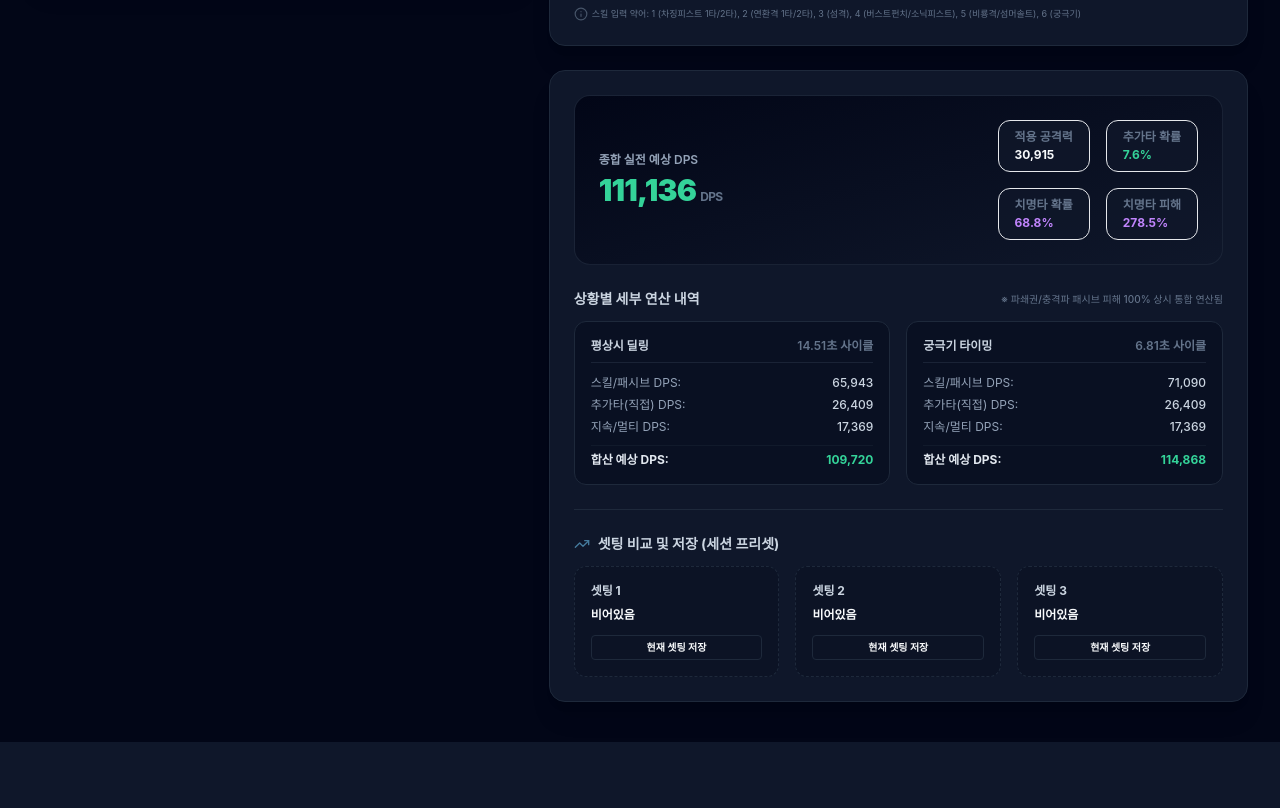
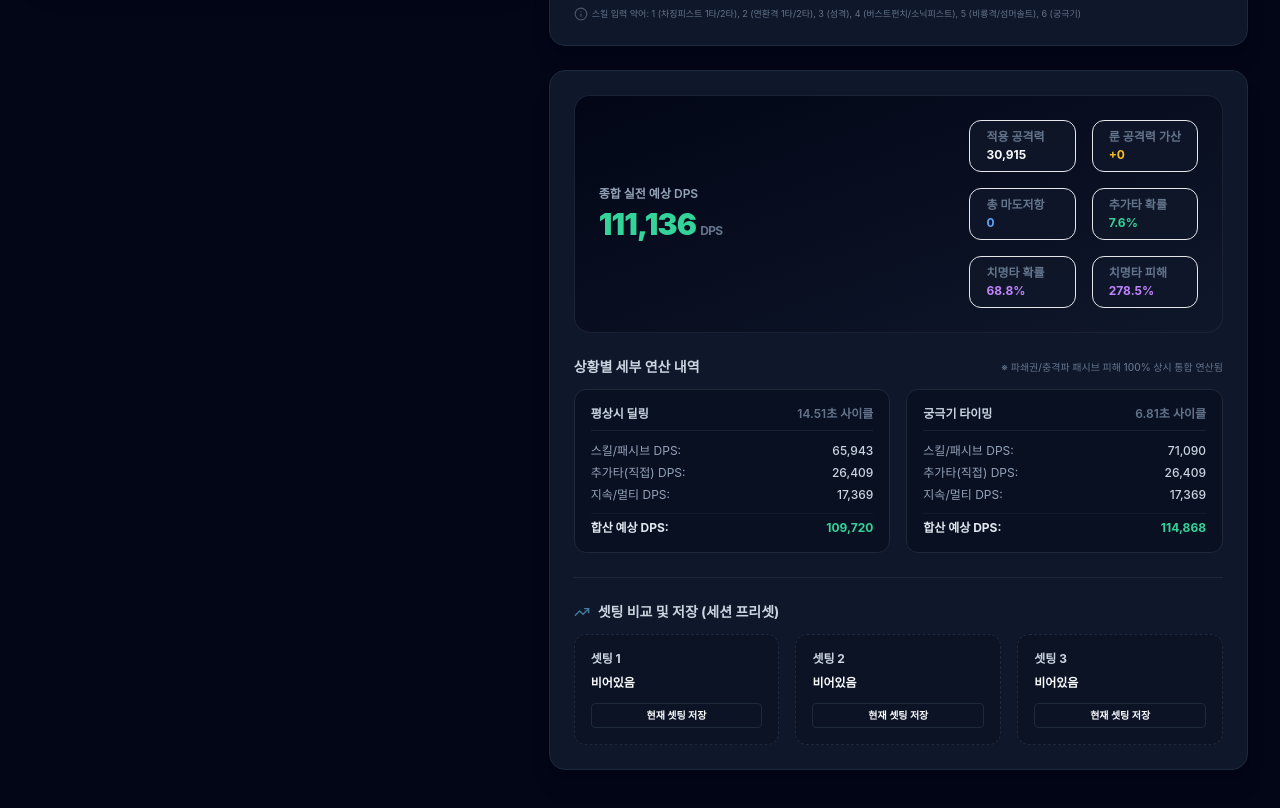
Before and after one commit to PayongaleuL/MobiNogi-fighter-season2, a React (Vite) app: page / in a window 1280 px wide. Shown: the part 1400-2208 px from the top of the page. Before the commit the page ends 2142 px from the top, so only its background shows below. Built offline with nearby package versions, Linux system fonts and the light colour scheme.

Commit message:
feat: Display total magic resistance and rune attack bonus in DPS panel, and optimize Customizer columns

```diff
--- a/src/components/Calculator.jsx
+++ b/src/components/Calculator.jsx
@@ -775,6 +775,14 @@ export default function Calculator() {
                     <span className="font-bold text-slate-350 mt-0.5 block">{dpsResult ? dpsResult.totalAtk.toLocaleString() : '0'}</span>
                   </div>
                   <div className="bg-slate-900/80 px-4 py-2 rounded-xl border border-slate-850">
+                    <span className="text-slate-500 font-semibold block">룬 공격력 가산</span>
+                    <span className="font-bold text-amber-400 mt-0.5 block">+{dpsResult ? dpsResult.runeAtkAdd.toLocaleString() : '0'}</span>
+                  </div>
+                  <div className="bg-slate-900/80 px-4 py-2 rounded-xl border border-slate-850">
+                    <span className="text-slate-500 font-semibold block">총 마도저항</span>
+                    <span className="font-bold text-blue-400 mt-0.5 block">{dpsResult ? dpsResult.totalResist.toLocaleString() : '0'}</span>
+                  </div>
+                  <div className="bg-slate-900/80 px-4 py-2 rounded-xl border border-slate-850">
                     <span className="text-slate-500 font-semibold block">추가타 확률</span>
                     <span className="font-bold text-emerald-400 mt-0.5 block">{dpsResult ? dpsResult.extraProb : '0.0'}%</span>
                   </div>
--- a/src/components/RuneAuditDashboard.jsx
+++ b/src/components/RuneAuditDashboard.jsx
@@ -3,7 +3,6 @@ import { Search, Copy, RotateCcw, Sliders, Info, CheckCircle } from 'lucide-reac
 import { parseRuneMarkdown } from '../utils/runeMdParser';
 import mdText from '../../results/260708_룬설명목록.md?raw';
 
-// 교정실에서 노출하고 직접 편집할 17가지 실효 스탯 키 정의
 const STAT_COLUMNS = [
   { key: "공격력%", label: "공격력", isPercent: true },
   { key: "조건부공증%", label: "조건부공증", isPercent: true },
@@ -19,7 +18,7 @@ const STAT_COLUMNS = [
   { key: "재사용회복%", label: "재사용회복", isPercent: true },
   { key: "최종피해%", label: "최종피해", isPercent: true },
   { key: "가동률", label: "가동률", isPercent: false },
-  { key: "공격력", label: "깡공격력", isPercent: false }
+  { key: "마도저항", label: "마도저항", isPercent: false }
 ];
 
 export default function RuneAuditDashboard({ runes, onRunesUpdate }) {
--- a/src/utils/calculator.js
+++ b/src/utils/calculator.js
@@ -363,6 +363,8 @@ export function calculateDPS(characterStats, selectedRunes, activeGimmicks, cycl
     totalAtk: Math.round(attack),
     extraProb: parseFloat((totalExtraProb * 100).toFixed(1)),
     critProb: parseFloat((totalCritProb * 100).toFixed(1)),
-    critDmg: parseFloat((totalCritDmg * 100).toFixed(1))
+    critDmg: parseFloat((totalCritDmg * 100).toFixed(1)),
+    totalResist: Math.round(runeStats["마도저항"]),
+    runeAtkAdd: Math.round(runeStats["공격력"])
   };
 }
```
